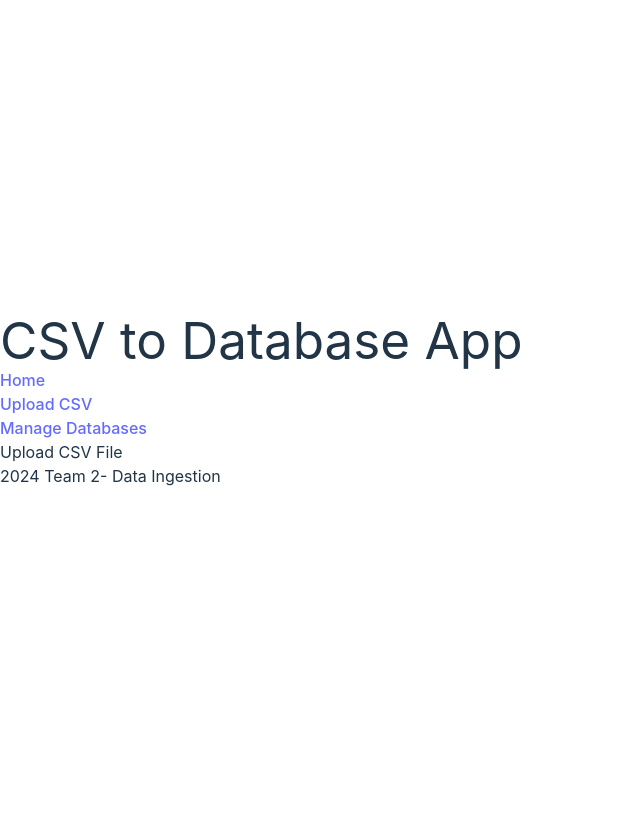
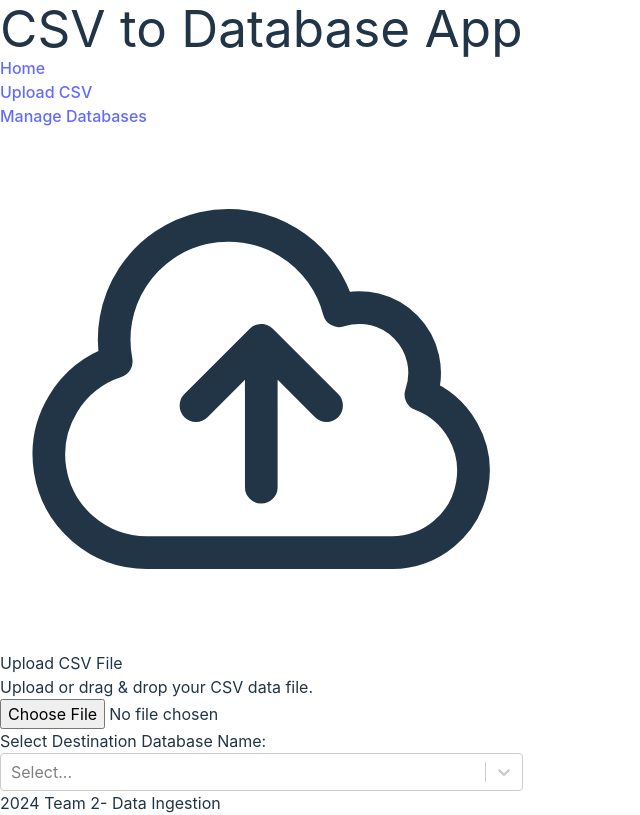
Before and after one commit to sumohammed0/T2-Data-Platform, a React (Vite) app in the folder my-project/: page /upload in a window 1280 px wide. Shown: the whole page, without its empty margins (0-640 px from the left). Built offline with nearby package versions, Linux system fonts and the light colour scheme.

Commit message:
Added file upload and db select frontend

```diff
--- a/my-project/package.json
+++ b/my-project/package.json
@@ -22,6 +22,7 @@
     "react": "^18.3.1",
     "react-dom": "^18.3.1",
     "react-router-dom": "^6.27.0",
+    "react-select": "^5.8.1",
     "tailwind-merge": "^2.5.3",
     "tailwindcss-animate": "^1.0.7"
   },
--- a/my-project/src/App.jsx
+++ b/my-project/src/App.jsx
@@ -1,5 +1,7 @@
 import React from 'react';
 import { BrowserRouter as Router, Route, Routes, NavLink } from 'react-router-dom';
+import CSVUploader from './components/CSVUploader';
+import DestinationSelector from './components/DbSelector';
 
 const App = () => {
   return (
@@ -52,7 +54,7 @@ const App = () => {
         <main className="flex-grow w-screen p-4">
           <Routes>
             <Route path="/" element={<Home />} />
-            <Route path="/upload" element={<UploadCSV />} />
+            <Route path="/upload" element={<CSVUploader />} />
             <Route path="/databases" element={<ManageDatabases />} />
           </Routes>
         </main>
@@ -67,7 +69,6 @@ const App = () => {
 
 // Placeholder components for routes
 const Home = () => <h2>Welcome to CSV to Database App</h2>;
-const UploadCSV = () => <h2>Upload CSV File</h2>;
 const ManageDatabases = () => <h2>Manage Databases</h2>;
 
 export default App;
--- a/my-project/src/components/CSVUploader.jsx
+++ b/my-project/src/components/CSVUploader.jsx
@@ -1,76 +1,19 @@
 import React, { useState } from 'react';
+import DestinationSelector from './DbSelector';
 
 const CSVUploader = () => {
-  const [file, setFile] = useState(null);
-  const [data, setData] = useState([]);
-
-  const handleFileChange = (event) => {
-    setFile(event.target.files[0]);
-  };
-
-  const handleUpload = async () => {
-    if (!file) {
-      alert('Please select a file first!');
-      return;
-    }
-
-    const formData = new FormData();
-    formData.append('file', file);
-
-    try {
-      const response = await fetch('http://localhost:8000/upload-csv', {
-        method: 'POST',
-        body: formData,
-      });
-
-      if (response.ok) {
-        const result = await response.json();
-        setData(result.data);
-      } else {
-        alert('Error uploading file');
-      }
-    } catch (error) {
-      console.error('Error:', error);
-      alert('Error uploading file');
-    }
-  };
 
   return (
-    <div className="p-[20px]">
-      <h1 className="mb-[16px] font-bold text-2xl">CSV Uploader</h1>
-      <input
-        type="file"
-        onChange={handleFileChange}
-        accept=".csv"
-        className="mb-[16px]"
-      />
-      <button
-        onClick={handleUpload}
-        className='mb-[16px] p-[8px] bg-cyan-700 text-white'
-      >
-        Upload CSV
-      </button>
-
-      {data.length > 0 && (
-        <table style={{ borderCollapse: 'collapse', width: '100%' }}>
-          <thead>
-            <tr>
-              {Object.keys(data[0]).map((header) => (
-                <th key={header} className="border border-solid border-white p-2 bg-cyan-700">{header}</th>
-              ))}
-            </tr>
-          </thead>
-          <tbody>
-            {data.map((row, index) => (
-              <tr key={index}>
-                {Object.values(row).map((value, i) => (
-                  <td key={i} style={{ border: '1px solid #ddd', padding: '8px' }}>{value}</td>
-                ))}
-              </tr>
-            ))}
-          </tbody>
-        </table>
-      )}
+    <div>
+        <label for="dropzone-file" class="flex flex-col items-center w-full max-w-lg p-5 mx-auto mt-2 text-center bg-white border-2 border-gray-300 border-dashed cursor-pointer dark:bg-gray-900 dark:border-gray-700 rounded-xl">
+            <svg xmlns="http://www.w3.org/2000/svg" fill="none" viewBox="0 0 24 24" stroke-width="1.5" stroke="currentColor" class="w-8 h-8 text-gray-500 dark:text-gray-400">
+                <path stroke-linecap="round" stroke-linejoin="round" d="M12 16.5V9.75m0 0l3 3m-3-3l-3 3M6.75 19.5a4.5 4.5 0 01-1.41-8.775 5.25 5.25 0 0110.233-2.33 3 3 0 013.758 3.848A3.752 3.752 0 0118 19.5H6.75z" />
+            </svg>
+            <h2 class="mt-1 font-medium tracking-wide text-gray-700 dark:text-gray-200">Upload CSV File</h2>
+            <p class="mt-2 text-xs tracking-wide text-gray-500 dark:text-gray-400">Upload or drag & drop your CSV data file. </p>
+            <input id="dropzone-file" type="file" class="hidden" />
+        </label>
+        <DestinationSelector/>
     </div>
   );
 };
--- /dev/null
+++ b/my-project/src/components/DbSelector.jsx
@@ -0,0 +1,48 @@
+import React, { useState } from 'react';
+import CreatableSelect from 'react-select/creatable';
+
+// Helper function to create an option object
+const createOption = (label) => ({
+  label,
+  value: label.toLowerCase().replace(/\W/g, ''),
+});
+
+// Default options array
+const defaultOptions = [
+  createOption('test1.db'),
+  createOption('test2.db'),
+  createOption('test3.db'),
+];
+
+const SelectComponent = () => {
+  const [isLoading, setIsLoading] = useState(false);
+  const [options, setOptions] = useState(defaultOptions);
+  const [value, setValue] = useState(null);
+
+  const handleCreate = (inputValue) => {
+    setIsLoading(true);
+    setTimeout(() => {
+      const newOption = createOption(inputValue);
+      setIsLoading(false);
+      setOptions((prev) => [...prev, newOption]);
+      setValue(newOption);
+    }, 1000);
+  };
+
+  return (
+    <div className="max-w-lg p-4 mx-auto">
+      <h2 class="mt-1 font-medium tracking-wide text-gray-700 dark:text-gray-200">Select Destination Database Name:</h2>
+      <CreatableSelect
+        isClearable
+        isDisabled={isLoading}
+        isLoading={isLoading}
+        onChange={(newValue) => setValue(newValue)}
+        onCreateOption={handleCreate}
+        options={options}
+        value={value}
+      />
+    </div>
+  );
+};
+
+export default SelectComponent;
--- a/my-project/src/main.jsx
+++ b/my-project/src/main.jsx
@@ -2,10 +2,7 @@ import { StrictMode } from 'react'
 import { createRoot } from 'react-dom/client'
 import App from './App'
 import './index.css'
-import '@fontsource/roboto/300.css';
-import '@fontsource/roboto/400.css';
-import '@fontsource/roboto/500.css';
-import '@fontsource/roboto/700.css';
+
 
 createRoot(document.getElementById('root')).render(
   <StrictMode>
```
Also changed, not shown: 1 other file (tests, documents, lock files or other folders).
